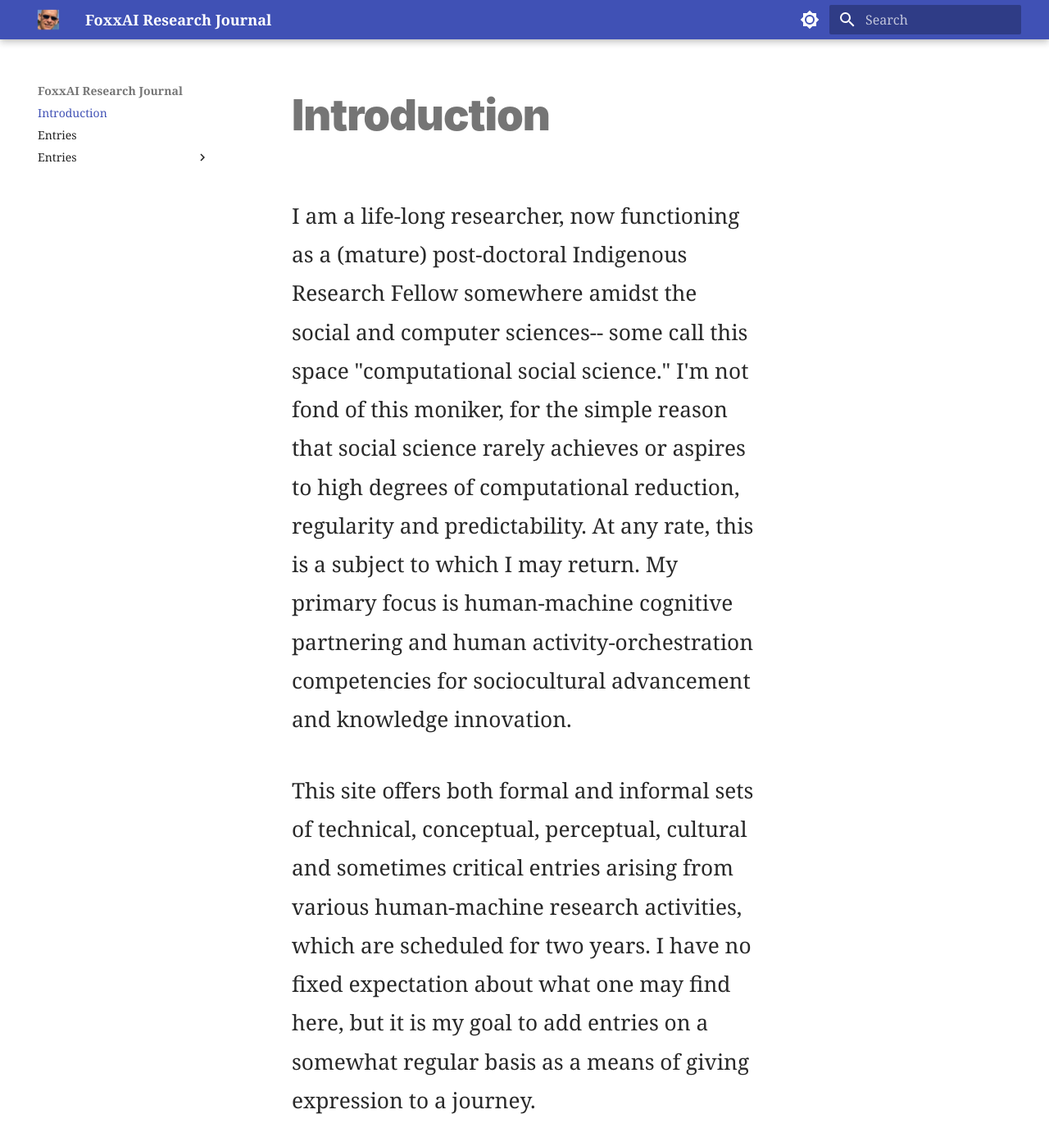
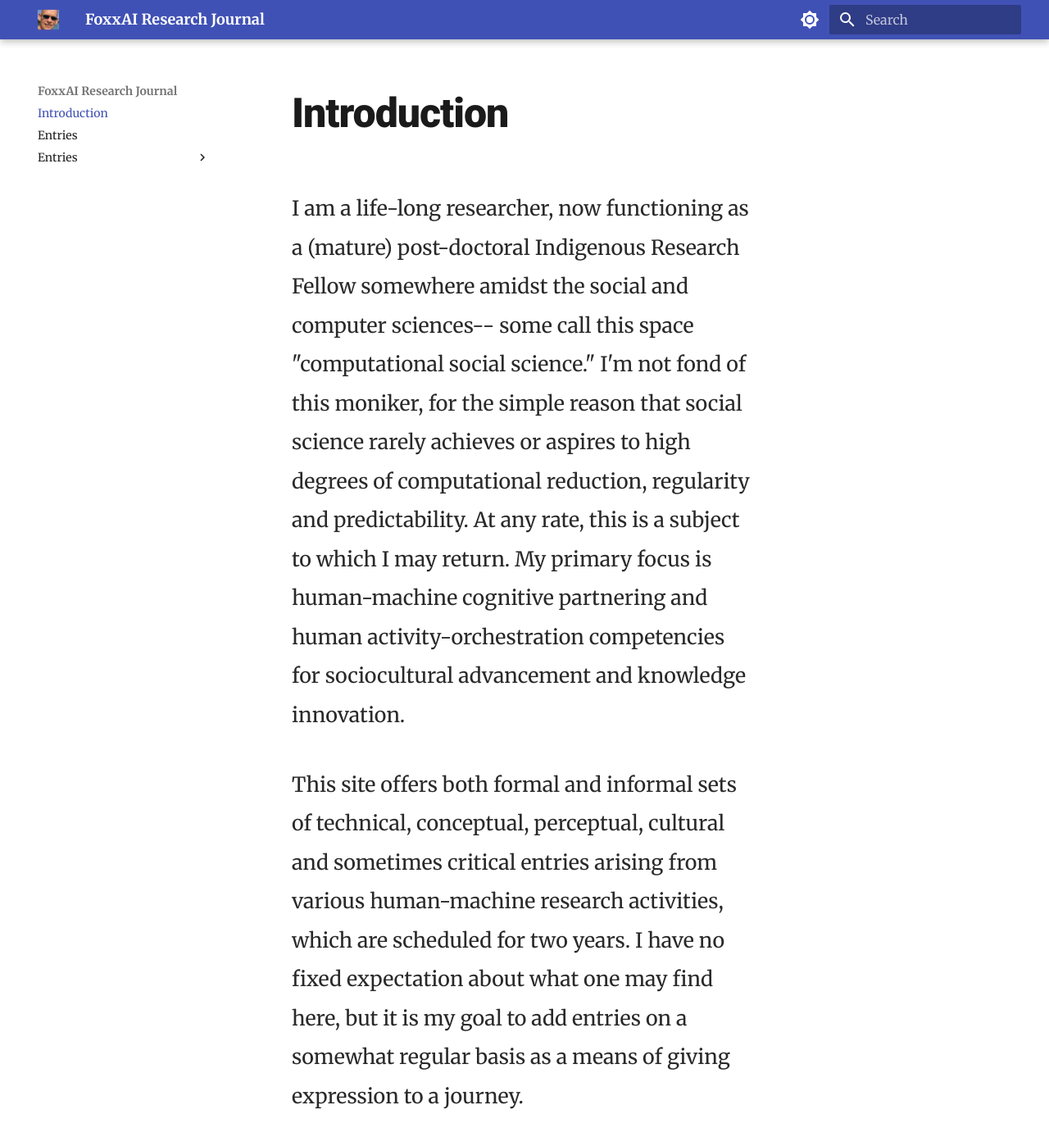
Before and after one commit to Foxxai/foxxai.xyz, an MkDocs documentation site: the page built from docs/index.md, in a window 1280 px wide and 1400 px high. Shown: the whole window at 82% size. Built offline with MkDocs 1.6.1 and Material for MkDocs 9.7.7, drawn with Linux system fonts in a browser that asks for light colours; some web fonts are replaced.

Commit message:
Style Adjustments

```diff
--- a/docs/stylesheets/extra.css
+++ b/docs/stylesheets/extra.css
@@ -1,7 +1,10 @@
+/* Import Google Fonts */
+@import url('https://fonts.googleapis.com/css2?family=Merriweather:ital,wght@0,400;0,700;1,400;1,700&family=Roboto:wght@400;500;700;900&display=swap');
+
 /* Typography customization */
 :root {
-    --md-text-font: "Charter", "Georgia", serif !important;
-    --md-code-font: "SFMono-Regular", Consolas, "Liberation Mono", Menlo, monospace;
+    --md-text-font: "Merriweather", Georgia, serif !important;
+    --md-code-font: "SFMono-Regular", Consolas, Monaco, monospace;
 }
 
 /* Headings */
@@ -11,20 +14,41 @@
 .md-typeset h4,
 .md-typeset h5,
 .md-typeset h6 {
-    font-family: -apple-system, BlinkMacSystemFont, "Segoe UI", Roboto, Oxygen-Sans, Ubuntu, Cantarell, "Helvetica Neue", sans-serif;
+    font-family: "Roboto", Arial, sans-serif;
     font-weight: 900;
     letter-spacing: -0.02em;
+    color: #1a1a1a;
 }
 
 /* Body text */
 .md-typeset {
-    font-size: 1.3125rem !important;
-    line-height: 1.8;
+    font-size: 1.25rem !important;
+    line-height: 1.9;
     color: #292929;
+    font-weight: 400;
 }
 
 .md-typeset p {
     font-size: inherit;
+    margin-bottom: 1.8em;
+}
+
+/* Adjust heading sizes and spacing for better hierarchy */
+.md-typeset h1 {
+    font-size: 2.5rem;
+    margin-bottom: 1.2em;
+}
+
+.md-typeset h2 {
+    font-size: 1.8rem;
+    margin-top: 2em;
+    margin-bottom: 1em;
+}
+
+.md-typeset h3 {
+    font-size: 1.4rem;
+    margin-top: 1.8em;
+    margin-bottom: 0.8em;
 }
 
 /* Paragraph spacing */
--- a/mkdocs.yml
+++ b/mkdocs.yml
@@ -5,6 +5,9 @@ theme:
   name: material
   logo: assets/avatar.png
   favicon: assets/avatar.png
+  font:
+    text: ["Merriweather", "Georgia", "serif"]
+    code: ["SFMono-Regular", "Consolas", "Monaco", "monospace"]
   palette:
     # Palette toggle for light mode
     - scheme: default
```
